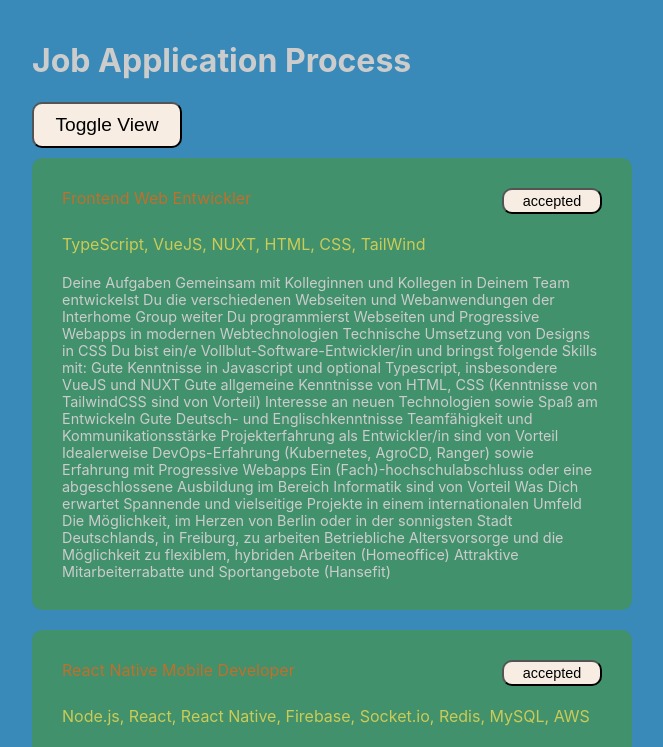
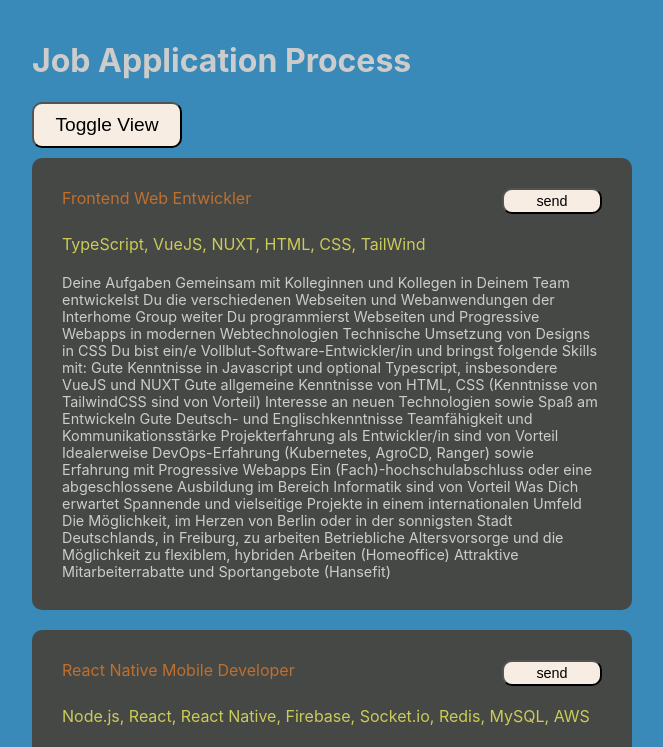
Before and after one commit to bekircbc/jobapp_API_lokalstorage, a React (Vite) app: page / in a window 1280 px wide. Shown: the top 747 px of the page, without its empty margins (308-971 px from the left). Built offline with nearby package versions, Linux system fonts and the light colour scheme.

Commit message:
for every job status set to send

```diff
--- a/src/App.jsx
+++ b/src/App.jsx
@@ -5,7 +5,7 @@ import { JobsFull } from "./components/JobsFull";
 import { JobsList } from "./components/JobsList";
 
 _jobs.forEach((job) => {
-  job.status = "accepted";
+  job.status = "send";
 });
 
 const statuses = ["send", "wait", "interview", "declined", "accepted"];
```
